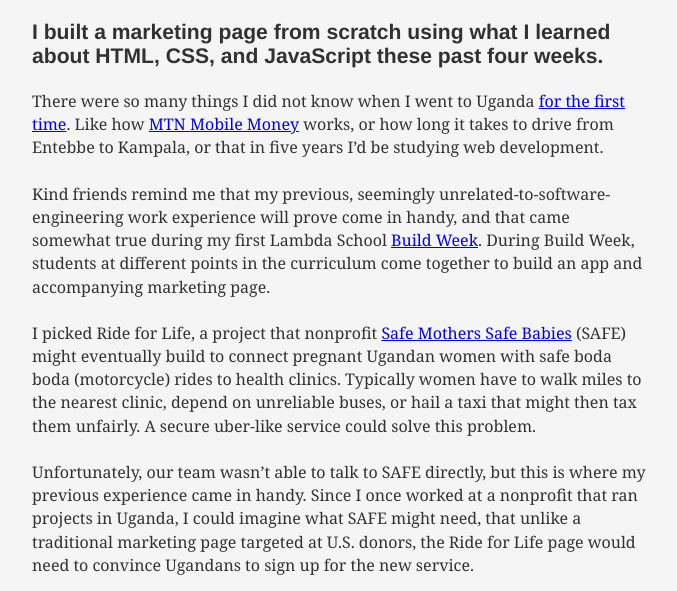
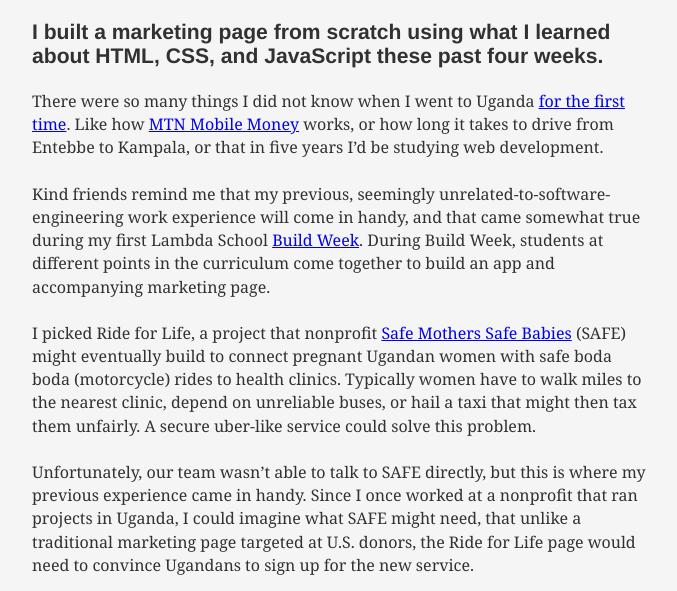
Before and after one commit to kimberleejohnson/kimberlee-lambda-blog, a Gatsby site: page /week-five in a window 1280 px wide. Shown: the part 209-800 px from the top of the page, without its empty margins (299-976 px from the left). Built offline with nearby package versions, Linux system fonts and the light colour scheme; Gatsby itself is replaced by a stand-in of ours; some packages are replaced by stand-ins of ours.

Commit message:
Fixing typo
Had a typo in first paragraph

```diff
--- a/src/pages/week-five.md
+++ b/src/pages/week-five.md
@@ -8,7 +8,7 @@ date: "2019-04-20"
 
 There were so many things I did not know when I went to Uganda [for the first time](https://www.worldreader.org/blog/reading-in-africa-day-one-kits-launch-at-naguru-parents-school/). Like how [MTN Mobile Money](https://www.mtn.co.ug/en/mobile-money/how-to-use/Pages/using-mobile-money.aspx) works, or how long it takes to drive from Entebbe to Kampala, or that in five years I’d be studying web development.
 
-Kind friends remind me that my previous, seemingly unrelated-to-software-engineering work experience will prove come in handy, and that came somewhat true during my first Lambda School [Build Week](https://twitter.com/Austen/status/1069584101815013377). During Build Week, students at different points in the curriculum come together to build an app and accompanying marketing page.
+Kind friends remind me that my previous, seemingly unrelated-to-software-engineering work experience will come in handy, and that came somewhat true during my first Lambda School [Build Week](https://twitter.com/Austen/status/1069584101815013377). During Build Week, students at different points in the curriculum come together to build an app and accompanying marketing page.
 
 I picked Ride for Life, a project that nonprofit [Safe Mothers Safe Babies](http://www.safemotherssafebabies.org/) (SAFE) might eventually build to connect pregnant Ugandan women with safe boda boda (motorcycle) rides to health clinics. Typically women have to walk miles to the nearest clinic, depend on unreliable buses, or hail a taxi that might then tax them unfairly. A secure uber-like service could solve this problem.
 
```
